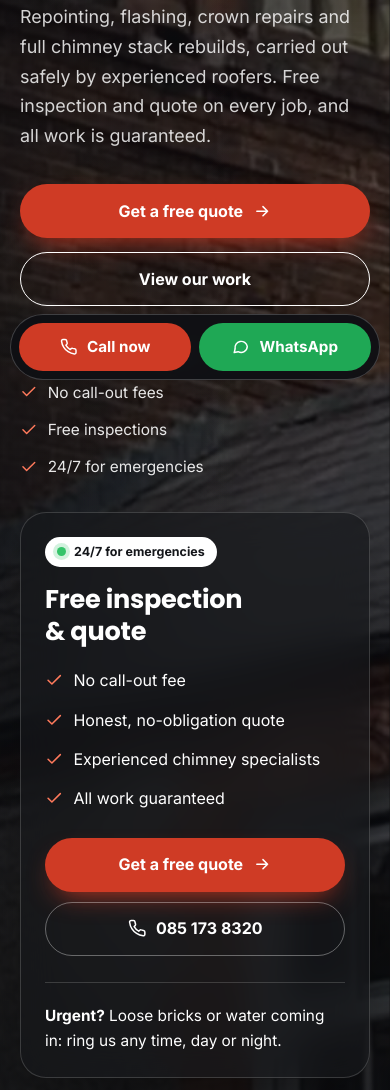
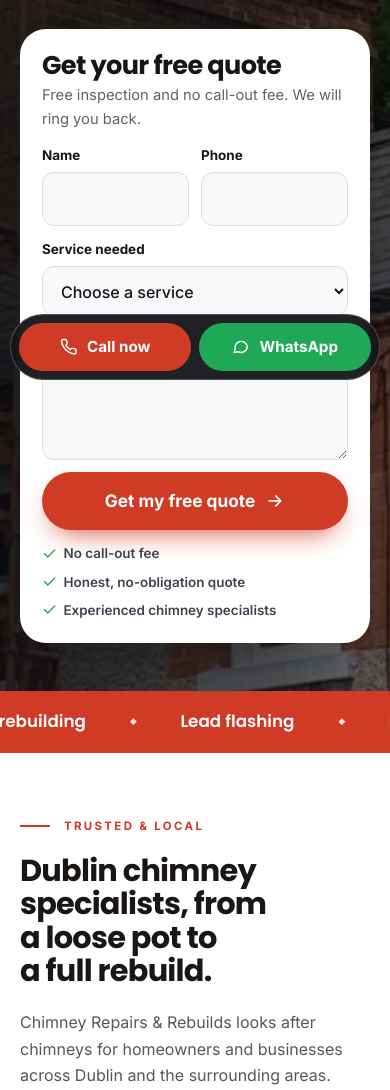
Before and after one commit to sharkascent-hue/Chimneyrepairs, a plain HTML site: page index.html in a window 390 px wide. Shown: the part 454-1544 px from the top of the page. Drawn offline with Linux system fonts and the light colour scheme.

Commit message:
Simplify hero to a single white quote form and add ad tracking hooks
One call to action above the fold, click-to-call in the header, and
conversion events for form submits, phone and WhatsApp clicks.

Co-Authored-By: Claude Fable 5.2 <noreply@anthropic.com>
Claude-Session: https://claude.ai/code/session_011yd5jNsLPDVJqj5X3i4UTs

```diff
--- a/assets/site.js
+++ b/assets/site.js
@@ -6,11 +6,10 @@
   var calm = window.matchMedia('(prefers-reduced-motion: reduce)').matches;
 
   // Header turns solid once the page scrolls; hero photo drifts slightly.
-  var top = d.querySelector('.top'), heroBg = d.querySelector('.hero .hero-bg'), ticking = false;
+  var top = d.querySelector('.top'), ticking = false;
   var onScroll = function () {
     var y = window.scrollY;
     if (top) top.classList.toggle('scrolled', y > 20);
-    if (heroBg && !calm && y < 1200) heroBg.style.transform = 'translate3d(0,' + (y * 0.12).toFixed(1) + 'px,0)';
     ticking = false;
   };
   window.addEventListener('scroll', function () {
@@ -110,18 +109,38 @@
     });
   });
 
-  // Quote form: no backend, so the request is handed to WhatsApp or the visitor's email app.
+  // Conversion events for Google Ads / Analytics (picked up by gtag or Tag Manager when installed).
+  var track = function (name) {
+    window.dataLayer = window.dataLayer || [];
+    window.dataLayer.push({ event: name });
+    if (typeof window.gtag === 'function') window.gtag('event', name);
+  };
+  d.addEventListener('click', function (e) {
+    var a = e.target.closest('a[href^="tel:"],a[href*="wa.me"]');
+    if (a) track(a.href.indexOf('tel:') === 0 ? 'phone_click' : 'whatsapp_click');
+  });
+
+  // Quote form: posts to the form backend when one is configured, otherwise opens WhatsApp with the details filled in.
   d.querySelectorAll('form[data-quote]').forEach(function (f) {
     f.addEventListener('submit', function (e) {
       e.preventDefault();
-      var v = new FormData(f), rows = ['Quote request from ' + f.dataset.site];
+      var v = new FormData(f), rows = ['Quote request from ' + f.dataset.site], ok = f.querySelector('.form-ok');
       [['name', 'Name'], ['phone', 'Phone'], ['email', 'Email'], ['area', 'Area'], ['service', 'Service'], ['details', 'Details']]
         .forEach(function (p) { if (v.get(p[0])) rows.push(p[1] + ': ' + v.get(p[0])); });
-      var text = encodeURIComponent(rows.join('\n'));
-      if (e.submitter && e.submitter.value === 'email')
-        location.href = 'mailto:' + f.dataset.email + '?subject=' + encodeURIComponent('Quote request') + '&body=' + text;
-      else window.open('https://wa.me/' + f.dataset.wa + '?text=' + text, '_blank', 'noopener');
-      f.querySelector('.form-ok').hidden = false;
+      var done = function (msg) { ok.textContent = msg; ok.hidden = false; };
+      var viaWhatsApp = function () {
+        window.open('https://wa.me/' + f.dataset.wa + '?text=' + encodeURIComponent(rows.join('\n')), '_blank', 'noopener');
+        done('Nearly there: press send in WhatsApp and we will ring you back. Urgent? Call ' + f.dataset.phone + '.');
+      };
+      track('quote_form_submit');
+      if (!f.dataset.endpoint) return viaWhatsApp();
+      fetch(f.dataset.endpoint, { method: 'POST', headers: { Accept: 'application/json' }, body: v })
+        .then(function (r) {
+          if (!r.ok) throw 0;
+          f.reset();
+          done('Thanks, we have your details and will ring you back shortly. Urgent? Call ' + f.dataset.phone + '.');
+        })
+        .catch(viaWhatsApp);
     });
   });
 })();
--- a/assets/style.css
+++ b/assets/style.css
@@ -74,30 +74,18 @@ section{padding:clamp(64px,8vw,116px) 0;position:relative}
 .center{text-align:center;margin-top:44px}
 
 /* Hero */
-.hero{min-height:min(100vh,900px);display:flex;align-items:center;padding:150px 0 90px;background:var(--dark);color:#fff;isolation:isolate;overflow:hidden;--soft:rgba(255,255,255,.82)}
-.hero-bg{position:absolute;inset:-6% 0 0;z-index:-2;width:100%;height:112%;object-fit:cover;object-position:var(--hero-pos,center);will-change:transform}
-.hero::before{content:"";position:absolute;inset:0;z-index:-1;background:linear-gradient(180deg,rgba(12,13,16,.82) 0%,rgba(12,13,16,.62) 45%,rgba(12,13,16,.9) 100%),linear-gradient(90deg,rgba(12,13,16,.55),transparent 70%)}
-.hero .wrap{display:grid;grid-template-columns:1.25fr .75fr;gap:clamp(32px,6vw,90px);align-items:center}
-.pillrow{display:flex;align-items:center;gap:18px;flex-wrap:wrap;margin-bottom:26px}
-.pill{display:inline-flex;align-items:center;gap:10px;padding:10px 18px;border:1px solid rgba(255,255,255,.28);border-radius:999px;font-size:.88rem;font-weight:600;background:rgba(255,255,255,.07);backdrop-filter:blur(8px);-webkit-backdrop-filter:blur(8px)}
-.pill .dot,.status .dot{width:9px;height:9px;border-radius:50%;background:#35c46a;box-shadow:0 0 0 4px rgba(53,196,106,.22)}
-.pillrow .eyebrow{margin:0;color:var(--accent-hi)}
-.hero h1{margin-bottom:24px}
-.hero-cta{display:flex;flex-wrap:wrap;gap:14px;margin-top:34px}
-.checks{display:grid;grid-template-columns:repeat(2,max-content);gap:12px 44px;margin-top:36px;font-size:.96rem;color:rgba(255,255,255,.9)}
-.checks li,.glass li{display:flex;align-items:center;gap:10px}
-.checks svg,.glass li svg{color:var(--accent-hi)}
-.glass{background:rgba(22,23,27,.62);border:1px solid rgba(255,255,255,.16);backdrop-filter:blur(18px);-webkit-backdrop-filter:blur(18px);border-radius:26px;padding:34px;box-shadow:0 40px 80px -30px rgba(0,0,0,.7)}
-.status{display:inline-flex;align-items:center;gap:8px;background:#fff;color:#14161a;border-radius:999px;padding:5px 12px;font-size:.78rem;font-weight:700;margin-bottom:16px}
-.glass h3{font-size:1.6rem;margin-bottom:20px}
-.glass ul{display:grid;gap:13px;margin-bottom:26px}
-.glass .btn{width:100%;margin-bottom:10px}
-.glass .btn-ghost{border-color:rgba(255,255,255,.35)}
-.glass figure{border-top:1px solid rgba(255,255,255,.16);margin-top:16px;padding-top:20px;font-size:.96rem}
-.glass .stars{color:#ffb81c;letter-spacing:4px;margin-bottom:8px}
-.glass figcaption{color:rgba(255,255,255,.6);font-size:.84rem;font-weight:600;margin-top:8px}
-.scrollcue{position:absolute;left:50%;bottom:22px;transform:translateX(-50%);font-size:.64rem;letter-spacing:.3em;color:rgba(255,255,255,.55);display:flex;flex-direction:column;align-items:center;gap:8px}
-.scrollcue::after{content:"";width:1px;height:30px;background:linear-gradient(rgba(255,255,255,.6),transparent)}
+.hero{padding:150px 0 70px;background:var(--dark);color:#fff;isolation:isolate;overflow:hidden;--soft:rgba(255,255,255,.88)}
+.hero-bg{position:absolute;inset:0;z-index:-2;width:100%;height:100%;object-fit:cover;object-position:var(--hero-pos,center)}
+.hero::before{content:"";position:absolute;inset:0;z-index:-1;background:linear-gradient(90deg,rgba(12,13,16,.86),rgba(12,13,16,.6))}
+.hero .wrap{display:grid;grid-template-columns:1.1fr .9fr;gap:clamp(28px,6vw,84px);align-items:center}
+.hero .eyebrow{color:var(--accent-hi)}
+.hero h1{margin-bottom:20px}
+.hero .lead{font-size:1.25rem;max-width:30ch}
+.hero-call{margin-top:26px;color:rgba(255,255,255,.8);display:flex;align-items:center;gap:12px;flex-wrap:wrap}
+.hero-call a{display:inline-flex;align-items:center;gap:8px;font-family:var(--font-display);font-weight:700;font-size:1.5rem;color:#fff}
+.hero-call a svg{color:var(--accent-hi)}
+.hero-form{box-shadow:0 40px 80px -30px rgba(0,0,0,.75);gap:14px}
+.hero-form textarea{min-height:0}
 
 /* Page head (inner pages) */
 .phead{padding:170px 0 80px;background:var(--dark);color:#fff;isolation:isolate;overflow:hidden;--soft:rgba(255,255,255,.82)}
@@ -248,16 +236,17 @@ dialog.lb::backdrop{background:rgba(5,6,8,.93)}
 .contact-list .ic{width:48px;height:48px;border-radius:14px;border:1px solid var(--line);display:grid;place-items:center;color:var(--accent);flex:none;transition:background .2s,color .2s}
 .contact-list a:hover .ic{background:var(--accent-base);color:#fff}
 .form{background:#fff;color:#14161a;border-radius:26px;padding:clamp(22px,4vw,38px);box-shadow:0 40px 80px -40px rgba(0,0,0,.6);display:grid;grid-template-columns:1fr 1fr;gap:16px}
-.form h3{grid-column:1/-1;font-size:1.5rem}
+.form .form-title{grid-column:1/-1;font-size:1.6rem;color:#14161a;max-width:none}
 .form>p{grid-column:1/-1;font-size:.92rem;color:#5b616b;margin-top:-8px}
 .form label{display:grid;gap:6px;font-size:.84rem;font-weight:700}
 .form .full{grid-column:1/-1}
 .form input,.form select,.form textarea{width:100%;border:1.5px solid #dadde3;border-radius:12px;padding:13px 14px;background:#f7f8fa;font-size:1rem;font-weight:500}
 .form input:focus,.form select:focus,.form textarea:focus{outline:0;border-color:var(--accent-base);background:#fff}
 .form textarea{min-height:104px;resize:vertical}
-.form .send{grid-column:1/-1;display:flex;flex-wrap:wrap;gap:12px}
-.form .send .btn{flex:1 1 200px}
-.form .btn-ghost{border-color:#c5cad2;color:#14161a}
+.form .btn{min-height:58px;font-size:1.08rem;background:var(--accent-base)}
+.form-trust{grid-column:1/-1;display:flex;flex-wrap:wrap;gap:6px 18px;font-size:.84rem;font-weight:600;color:#3d434d}
+.form-trust li{display:flex;align-items:center;gap:6px}
+.form-trust svg{color:#1b9e4b}
 .form-ok{grid-column:1/-1;background:#e8f8ee;color:#136c35;border-radius:12px;padding:14px 16px;font-weight:600;font-size:.94rem}
 .form-ok[hidden]{display:none}
 
@@ -303,9 +292,10 @@ footer{background:var(--dark-deep);color:#fff;padding:76px 0 40px;font-size:.94r
   .mnav a.m{font-family:var(--font-display);font-weight:700;font-size:1.9rem;padding:14px 0;border-bottom:1px solid rgba(255,255,255,.12);display:flex;justify-content:space-between;align-items:center}
   .mnav a.m span{font-family:var(--font-body);font-size:.8rem;color:rgba(255,255,255,.5)}
   .mnav .btn{margin-top:16px}
-  .hero{padding:130px 0 70px;min-height:0}
+  .hero{padding:110px 0 48px}
+  .hero .lead{max-width:none;font-size:1.1rem}
+  .hero-call{margin-top:18px}
   .hero .wrap,.split,.quote,.srow,.finder{grid-template-columns:1fr}
-  .scrollcue{display:none}
   .svc-grid{grid-template-columns:1fr 1fr}
   .svc p{max-height:none;opacity:1}
   .phead{padding:130px 0 60px}
@@ -318,9 +308,11 @@ footer{background:var(--dark-deep);color:#fff;padding:76px 0 40px;font-size:.94r
 }
 @media (max-width:600px){
   body{font-size:16px}
-  .form,.ticks,.foot,.svc-grid,.checks{grid-template-columns:1fr}
+  .ticks,.foot,.svc-grid{grid-template-columns:1fr}
+  .form{grid-template-columns:1fr 1fr;gap:12px}
+  .hero h1{font-size:2.3rem}
   .svc{min-height:270px}
-  .hero-cta .btn,.band .btn{flex:1 1 100%}
+  .band .btn{flex:1 1 100%}
   .util div{gap:4px 16px;justify-content:center;font-size:.8rem}
   .glass{padding:24px}
   .arrows{display:none}
--- a/index.html
+++ b/index.html
@@ -30,36 +30,35 @@
 <div class="wrap">
 <a class="brand" href="./" aria-label="Chimney Repairs &amp; Rebuilds Dublin home"><img src="assets/img/logo.png" alt="Chimney Repairs &amp; Rebuilds Dublin" width="343" height="150"></a>
 <nav class="nav" aria-label="Main"><a href="" aria-current=page>Home</a><a href="services/">Services</a><a href="gallery/">Gallery</a><a href="contact/">Contact</a></nav>
-<a class="top-phone" href="tel:+353851738320"><svg class="i" viewBox="0 0 24 24" aria-hidden="true"><path d="M22 16.9v3a2 2 0 0 1-2.2 2 19.8 19.8 0 0 1-8.6-3.1 19.5 19.5 0 0 1-6-6A19.8 19.8 0 0 1 2.1 4.2 2 2 0 0 1 4.1 2h3a2 2 0 0 1 2 1.7c.1 1 .4 1.9.7 2.8a2 2 0 0 1-.5 2.1L8 9.9a16 16 0 0 0 6 6l1.3-1.3a2 2 0 0 1 2.1-.4c.9.3 1.8.6 2.8.7a2 2 0 0 1 1.8 2z"/></svg>085 173 8320</a>
-<a class="btn btn-primary btn-sm" href="contact/#quote">Get a free quote <svg class="i" viewBox="0 0 24 24" aria-hidden="true"><path d="M5 12h14M13 6l6 6-6 6"/></svg></a>
+<a class="btn btn-primary btn-sm" href="tel:+353851738320"><svg class="i" viewBox="0 0 24 24" aria-hidden="true"><path d="M22 16.9v3a2 2 0 0 1-2.2 2 19.8 19.8 0 0 1-8.6-3.1 19.5 19.5 0 0 1-6-6A19.8 19.8 0 0 1 2.1 4.2 2 2 0 0 1 4.1 2h3a2 2 0 0 1 2 1.7c.1 1 .4 1.9.7 2.8a2 2 0 0 1-.5 2.1L8 9.9a16 16 0 0 0 6 6l1.3-1.3a2 2 0 0 1 2.1-.4c.9.3 1.8.6 2.8.7a2 2 0 0 1 1.8 2z"/></svg>Call 085 173 8320</a>
 <button class="burger" aria-label="Menu" aria-expanded="false"><svg class="i" viewBox="0 0 24 24" aria-hidden="true"><path d="M3 6h18M3 12h18M3 18h18"/></svg></button>
 </div>
 </header>
 <nav class="mnav" aria-label="Mobile"><a class="m" href="">Home<span>01</span></a><a class="m" href="services/">Services<span>02</span></a><a class="m" href="gallery/">Gallery<span>03</span></a><a class="m" href="contact/">Contact<span>04</span></a>
-<a class="btn btn-primary" href="contact/#quote">Get a free quote</a>
-<a class="btn btn-ghost" href="tel:+353851738320"><svg class="i" viewBox="0 0 24 24" aria-hidden="true"><path d="M22 16.9v3a2 2 0 0 1-2.2 2 19.8 19.8 0 0 1-8.6-3.1 19.5 19.5 0 0 1-6-6A19.8 19.8 0 0 1 2.1 4.2 2 2 0 0 1 4.1 2h3a2 2 0 0 1 2 1.7c.1 1 .4 1.9.7 2.8a2 2 0 0 1-.5 2.1L8 9.9a16 16 0 0 0 6 6l1.3-1.3a2 2 0 0 1 2.1-.4c.9.3 1.8.6 2.8.7a2 2 0 0 1 1.8 2z"/></svg>Call 085 173 8320</a>
+<a class="btn btn-primary" href="tel:+353851738320"><svg class="i" viewBox="0 0 24 24" aria-hidden="true"><path d="M22 16.9v3a2 2 0 0 1-2.2 2 19.8 19.8 0 0 1-8.6-3.1 19.5 19.5 0 0 1-6-6A19.8 19.8 0 0 1 2.1 4.2 2 2 0 0 1 4.1 2h3a2 2 0 0 1 2 1.7c.1 1 .4 1.9.7 2.8a2 2 0 0 1-.5 2.1L8 9.9a16 16 0 0 0 6 6l1.3-1.3a2 2 0 0 1 2.1-.4c.9.3 1.8.6 2.8.7a2 2 0 0 1 1.8 2z"/></svg>Call 085 173 8320</a>
 </nav>
 <main id="main">
 <section class="hero">
 <img class="hero-bg" src="assets/img/chimney-flashing.webp" alt="" width="1200" height="1200" fetchpriority="high">
 <div class="wrap">
 <div>
-<div class="pillrow rv"><span class="pill"><i class="dot"></i>All work guaranteed</span><p class="eyebrow">Chimney specialists · Dublin</p></div>
-<h1 class="rv" style="--d:.08s">Chimney repairs &amp; rebuilds in <em>Dublin.</em></h1>
-<p class="lead rv" style="--d:.16s">Repointing, flashing, crown repairs and full chimney stack rebuilds, carried out safely by experienced roofers. Free inspection and quote on every job, and all work is guaranteed.</p>
-<div class="hero-cta rv" style="--d:.24s"><a class="btn btn-primary" href="#quote">Get a free quote <svg class="i" viewBox="0 0 24 24" aria-hidden="true"><path d="M5 12h14M13 6l6 6-6 6"/></svg></a><a class="btn btn-ghost" href="#work">View our work</a></div>
-<ul class="checks rv" style="--d:.32s"><li><svg class="i" viewBox="0 0 24 24" aria-hidden="true"><path d="M20 6 9 17l-5-5"/></svg>All work guaranteed</li><li><svg class="i" viewBox="0 0 24 24" aria-hidden="true"><path d="M20 6 9 17l-5-5"/></svg>No call-out fees</li><li><svg class="i" viewBox="0 0 24 24" aria-hidden="true"><path d="M20 6 9 17l-5-5"/></svg>Free inspections</li><li><svg class="i" viewBox="0 0 24 24" aria-hidden="true"><path d="M20 6 9 17l-5-5"/></svg>24/7 for emergencies</li></ul>
+<p class="eyebrow rv">Chimney repairs &amp; rebuilds</p>
+<h1 class="rv" style="--d:.08s">Chimney repairs in <em>Dublin.</em></h1>
+<p class="lead rv" style="--d:.16s">Leaking, leaning or damaged chimney? Free inspection, honest quote and all work guaranteed.</p>
+<p class="hero-call rv" style="--d:.24s">Prefer to talk? <a href="tel:+353851738320"><svg class="i" viewBox="0 0 24 24" aria-hidden="true"><path d="M22 16.9v3a2 2 0 0 1-2.2 2 19.8 19.8 0 0 1-8.6-3.1 19.5 19.5 0 0 1-6-6A19.8 19.8 0 0 1 2.1 4.2 2 2 0 0 1 4.1 2h3a2 2 0 0 1 2 1.7c.1 1 .4 1.9.7 2.8a2 2 0 0 1-.5 2.1L8 9.9a16 16 0 0 0 6 6l1.3-1.3a2 2 0 0 1 2.1-.4c.9.3 1.8.6 2.8.7a2 2 0 0 1 1.8 2z"/></svg>085 173 8320</a></p>
 </div>
-<aside class="glass rv" style="--d:.3s">
-<span class="status"><i class="dot"></i>24/7 for emergencies</span>
-<h3>Free inspection &amp; quote</h3>
-<ul><li><svg class="i" viewBox="0 0 24 24" aria-hidden="true"><path d="M20 6 9 17l-5-5"/></svg>No call-out fee</li><li><svg class="i" viewBox="0 0 24 24" aria-hidden="true"><path d="M20 6 9 17l-5-5"/></svg>Honest, no-obligation quote</li><li><svg class="i" viewBox="0 0 24 24" aria-hidden="true"><path d="M20 6 9 17l-5-5"/></svg>Experienced chimney specialists</li><li><svg class="i" viewBox="0 0 24 24" aria-hidden="true"><path d="M20 6 9 17l-5-5"/></svg>All work guaranteed</li></ul>
-<a class="btn btn-primary" href="#quote">Get a free quote <svg class="i" viewBox="0 0 24 24" aria-hidden="true"><path d="M5 12h14M13 6l6 6-6 6"/></svg></a>
-<a class="btn btn-ghost" href="tel:+353851738320"><svg class="i" viewBox="0 0 24 24" aria-hidden="true"><path d="M22 16.9v3a2 2 0 0 1-2.2 2 19.8 19.8 0 0 1-8.6-3.1 19.5 19.5 0 0 1-6-6A19.8 19.8 0 0 1 2.1 4.2 2 2 0 0 1 4.1 2h3a2 2 0 0 1 2 1.7c.1 1 .4 1.9.7 2.8a2 2 0 0 1-.5 2.1L8 9.9a16 16 0 0 0 6 6l1.3-1.3a2 2 0 0 1 2.1-.4c.9.3 1.8.6 2.8.7a2 2 0 0 1 1.8 2z"/></svg>085 173 8320</a>
-<figure><b>Urgent?</b> Loose bricks or water coming in: ring us any time, day or night.</figure>
-</aside>
+<form class="form hero-form" id="get-quote" data-quote data-site="Chimney Repairs &amp; Rebuilds Dublin" data-wa="353851738320" data-phone="085 173 8320" data-endpoint="">
+<h2 class="form-title">Get your free quote</h2>
+<p>Free inspection and no call-out fee. We will ring you back.</p>
+<label>Name<input name="name" autocomplete="name" required></label>
+<label>Phone<input name="phone" type="tel" autocomplete="tel" inputmode="tel" required></label>
+<label class="full">Service needed<select name="service"><option value="">Choose a service</option><option>Chimney Stack Repairs</option><option>Chimney Stack Rebuilding</option><option>Chimney Flashing</option><option>Chimney Mortar Repair</option><option>Chimney Repointing</option><option>Chimney Crown Repairs</option><option>Full Chimney Stack Removal</option><option>Chimney Leak Repairs</option><option>Not sure / other</option></select></label>
+<label class="full">What is the problem? (optional)<textarea name="details" rows="2"></textarea></label>
+<button class="btn btn-primary full">Get my free quote <svg class="i" viewBox="0 0 24 24" aria-hidden="true"><path d="M5 12h14M13 6l6 6-6 6"/></svg></button>
+<p class="form-ok" hidden role="status"></p>
+<ul class="form-trust"><li><svg class="i" viewBox="0 0 24 24" aria-hidden="true"><path d="M20 6 9 17l-5-5"/></svg>No call-out fee</li><li><svg class="i" viewBox="0 0 24 24" aria-hidden="true"><path d="M20 6 9 17l-5-5"/></svg>Honest, no-obligation quote</li><li><svg class="i" viewBox="0 0 24 24" aria-hidden="true"><path d="M20 6 9 17l-5-5"/></svg>Experienced chimney specialists</li></ul>
+</form>
 </div>
-<span class="scrollcue" aria-hidden="true">SCROLL</span>
 </section>
 <div class="marquee" aria-hidden="true"><div class="marquee-track"><span>Stack repairs</span><span>Stack rebuilding</span><span>Lead flashing</span><span>Mortar repair</span><span>Repointing</span><span>Crown repairs</span><span>Stack removal</span><span>Leak repairs</span><span>All of Dublin</span><span>Stack repairs</span><span>Stack rebuilding</span><span>Lead flashing</span><span>Mortar repair</span><span>Repointing</span><span>Crown repairs</span><span>Stack removal</span><span>Leak repairs</span><span>All of Dublin</span></div></div>
 <section class="light">
@@ -139,17 +138,18 @@
 <div><span class="ic"><svg class="i" viewBox="0 0 24 24" aria-hidden="true"><circle cx="12" cy="12" r="10"/><path d="M12 6v6l4 2"/></svg></span><span><small>Hours</small>Available 24/7 for emergencies</span></div>
 </div>
 </div>
-<form class="form rv" data-quote data-site="Chimney Repairs &amp; Rebuilds Dublin" data-wa="353851738320" data-email="info@dublinchimneyrepair.ie">
-<h3>Request a free quote</h3>
-<p>Free and no-obligation. Name and phone are all we need to get back to you.</p>
+<form class="form rv" id="quote-form" data-quote data-site="Chimney Repairs &amp; Rebuilds Dublin" data-wa="353851738320" data-phone="085 173 8320" data-endpoint="">
+<h3 class="form-title">Get your free quote</h3>
+<p>Free inspection and no call-out fee. We will ring you back.</p>
 <label>Name<input name="name" autocomplete="name" required></label>
-<label>Phone<input name="phone" type="tel" autocomplete="tel" required></label>
+<label>Phone<input name="phone" type="tel" autocomplete="tel" inputmode="tel" required></label>
 <label>Email (optional)<input name="email" type="email" autocomplete="email"></label>
 <label>Area / Eircode<input name="area" autocomplete="postal-code"></label>
 <label class="full">Service needed<select name="service"><option value="">Choose a service</option><option>Chimney Stack Repairs</option><option>Chimney Stack Rebuilding</option><option>Chimney Flashing</option><option>Chimney Mortar Repair</option><option>Chimney Repointing</option><option>Chimney Crown Repairs</option><option>Full Chimney Stack Removal</option><option>Chimney Leak Repairs</option><option>Not sure / other</option></select></label>
-<label class="full">Details (optional)<textarea name="details" placeholder="What is the problem, and how urgent is it?"></textarea></label>
-<div class="send"><button class="btn btn-wa" value="whatsapp"><svg class="i" viewBox="0 0 24 24" aria-hidden="true"><path d="M21 11.5a8.4 8.4 0 0 1-12.6 7.3L3 20l1.3-5.2A8.4 8.4 0 1 1 21 11.5z"/></svg>Send on WhatsApp</button><button class="btn btn-ghost" value="email"><svg class="i" viewBox="0 0 24 24" aria-hidden="true"><rect x="2" y="4" width="20" height="16" rx="2"/><path d="m22 7-10 6L2 7"/></svg>Send by email</button></div>
-<p class="form-ok" hidden role="status">Thanks. Your message is ready in WhatsApp or your email app: just press send there. If it is urgent, ring 085 173 8320.</p>
+<label class="full">What is the problem? (optional)<textarea name="details"></textarea></label>
+<button class="btn btn-primary full">Get my free quote <svg class="i" viewBox="0 0 24 24" aria-hidden="true"><path d="M5 12h14M13 6l6 6-6 6"/></svg></button>
+<p class="form-ok" hidden role="status"></p>
+<ul class="form-trust"><li><svg class="i" viewBox="0 0 24 24" aria-hidden="true"><path d="M20 6 9 17l-5-5"/></svg>No call-out fee</li><li><svg class="i" viewBox="0 0 24 24" aria-hidden="true"><path d="M20 6 9 17l-5-5"/></svg>Honest, no-obligation quote</li><li><svg class="i" viewBox="0 0 24 24" aria-hidden="true"><path d="M20 6 9 17l-5-5"/></svg>Experienced chimney specialists</li></ul>
 </form>
 </div>
 </section>
```
Also changed, not shown: contact/index.html (+10 -11 lines), gallery/index.html (+2 -4 lines), services/index.html (+2 -4 lines).
